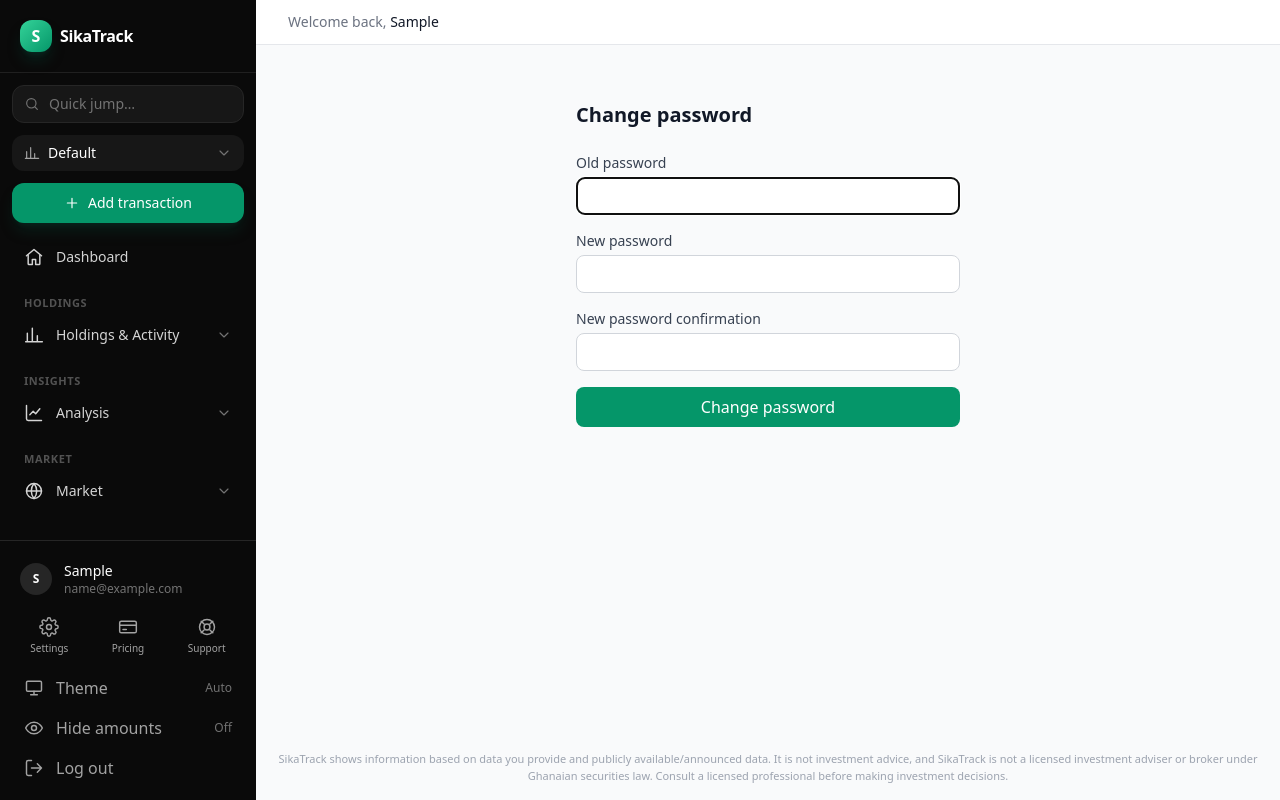
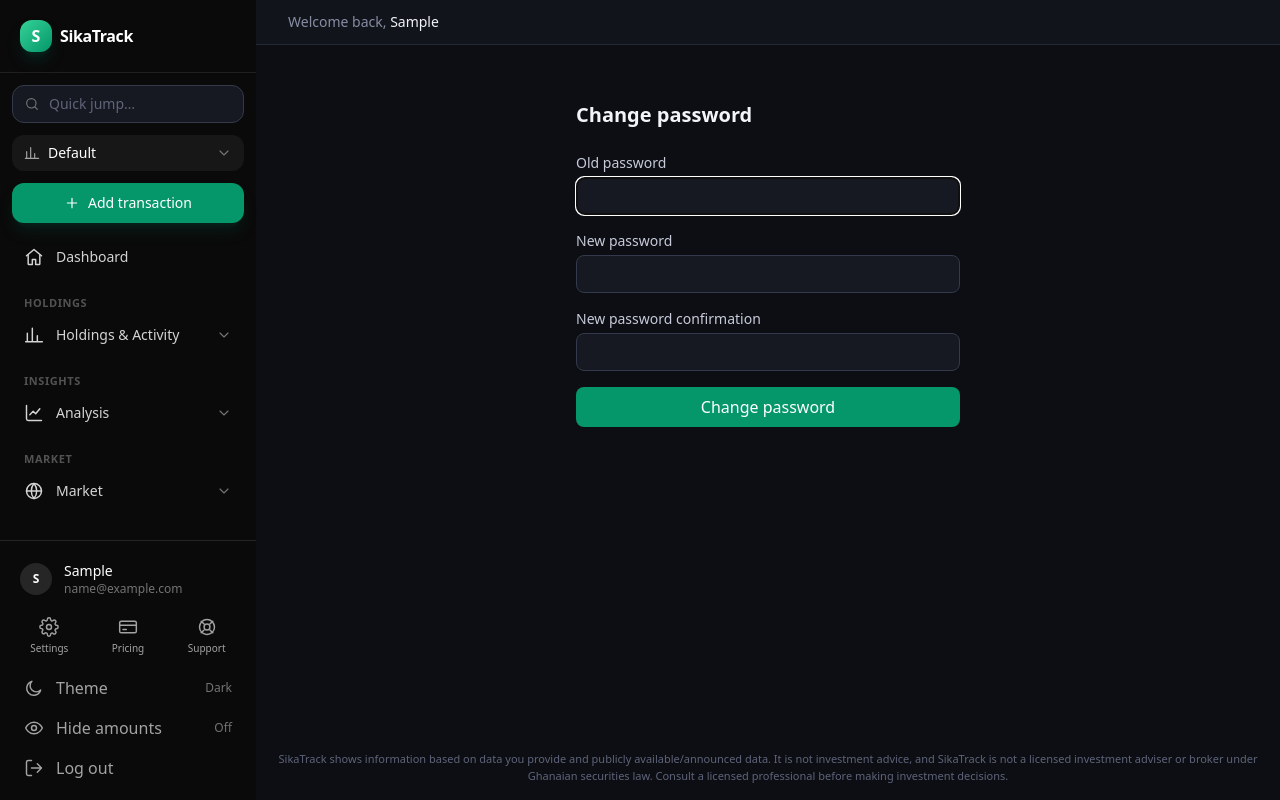
Before and after one commit to oppongntiamoah/asa, a Django app: page /accounts/password-change/ in a window 1280 px wide. Run offline with Django 5.2, Linux system fonts and the light colour scheme; the visitor is signed in with stand-in values (Sample User, id 1); data comes from the database, SQL or seed files in the repository; data that the repository does not hold is empty; some libraries are stand-ins or nearby versions.

Commit message:
Redesign the UI as a dark modern SaaS theme, on by default
Rebuild the light/dark override system with a richer navy-black palette
(elevation surfaces, brightened accent text, tuned borders/hovers) instead
of the old flat-gray one, and make dark the default theme for new
visitors — the toggle still lets anyone switch to light. Also wire up
Tailwind's class-based dark mode (tailwind.config.darkMode = "class"),
which the Play CDN doesn't do by default, so a few `dark:` variant classes
that were already in a couple of templates actually take effect now.

Covered the full utility vocabulary used across templates (backgrounds,
borders, text, hover states, including opacity-modified classes like
bg-emerald-50/40) so the whole app gets a consistent look, not just the
dashboard. Fixed a couple of dark-mode-specific issues found along the
way: the statement upload dropzone's hover tint had unreadable contrast
in dark mode, and price charts showed the Lightweight Charts library's
light-colored attribution badge awkwardly against a dark chart background.

```diff
--- a/backend/static/js/price_chart.js
+++ b/backend/static/js/price_chart.js
@@ -19,7 +19,7 @@
 
     function chartColors() {
         return isDark()
-            ? { bg: "transparent", text: "#9a9a9a", grid: "#262626", border: "#3a3a3a" }
+            ? { bg: "transparent", text: "#868da3", grid: "#1c1f2a", border: "#333a4b" }
             : { bg: "transparent", text: "#6b7280", grid: "#f3f4f6", border: "#e5e7eb" };
     }
 
@@ -39,7 +39,7 @@
         container.style.position = "relative";
 
         var chart = LightweightCharts.createChart(container, {
-            layout: { background: { color: colors.bg }, textColor: colors.text },
+            layout: { background: { color: colors.bg }, textColor: colors.text, attributionLogo: false },
             grid: {
                 vertLines: { color: colors.grid },
                 horzLines: { color: colors.grid },
--- a/backend/templates/base.html
+++ b/backend/templates/base.html
@@ -23,6 +23,14 @@
     {% endif %}
     {# Tailwind Play CDN for MVP speed — swap for a compiled build (tailwindcss-cli) before production so pages aren't shipping the JIT compiler to every visitor. #}
     <script src="https://cdn.tailwindcss.com"></script>
+    <script>
+        // Class-based (not media-query) dark mode, so the manual light/
+        // dark/system toggle below actually controls native `dark:` utility
+        // classes — without this, Play CDN defaults to following
+        // prefers-color-scheme only, and a handful of `dark:` classes
+        // already in a few templates were silently inert.
+        if (window.tailwind) { tailwind.config = { darkMode: "class" }; }
+    </script>
     <script src="https://unpkg.com/htmx.org@1.9.12" defer></script>
     <script src="https://unpkg.com/alpinejs@3.14.1/dist/cdn.min.js" defer></script>
     {% block extra_head %}{% endblock %}
@@ -34,47 +42,91 @@
         // with privacy mode on. Kept in sync with the Alpine store below,
         // which handles the toggle buttons after the page has loaded.
         (function () {
-            var theme = localStorage.getItem("sikatrack-theme") || "system";
+            var theme = localStorage.getItem("sikatrack-theme") || "dark";
             var dark = theme === "dark" || (theme === "system" && window.matchMedia("(prefers-color-scheme: dark)").matches);
             document.documentElement.classList.toggle("dark", dark);
             document.documentElement.classList.toggle("privacy-mode", localStorage.getItem("sikatrack-privacy") === "1");
         })();
     </script>
     <style>
-        /* Dark theme — either "system" (follows prefers-color-scheme) or an
-           explicit manual choice, both funneled into the same `.dark` class
-           on <html> so there's one set of override rules regardless of which
-           picked it. Existing templates consistently use a small vocabulary
-           of Tailwind utilities (bg-white, border-gray-200, text-gray-500,
-           etc.), so this block remaps that vocabulary instead of hand-editing
-           every template — a pragmatic tradeoff of the Play-CDN setup; a
-           compiled Tailwind build with real `dark:` variants would be the
-           cleaner long-term version. */
-        .dark, .dark body { background-color: #0a0a0a; }
-        .dark body { color: #e5e5e5; }
-        .dark .bg-white { background-color: #141414 !important; }
-        .dark .bg-gray-50 { background-color: #0a0a0a !important; }
-        .dark .bg-gray-100 { background-color: #1f1f1f !important; }
-        .dark .border-gray-100 { border-color: #262626 !important; }
-        .dark .border-gray-200 { border-color: #2b2b2b !important; }
-        .dark .border-gray-300 { border-color: #3a3a3a !important; }
-        .dark .divide-gray-100 > :not([hidden]) ~ :not([hidden]) { border-color: #262626 !important; }
-        .dark .text-gray-900 { color: #f5f5f5 !important; }
-        .dark .text-gray-700 { color: #d4d4d4 !important; }
-        .dark .text-gray-600 { color: #b5b5b5 !important; }
-        .dark .text-gray-500 { color: #9a9a9a !important; }
-        .dark .text-gray-400 { color: #6b6b6b !important; }
+        /* Dark theme — the app's default look now, either "system" (follows
+           prefers-color-scheme) or an explicit manual choice, both funneled
+           into the same `.dark` class on <html> so there's one set of
+           override rules regardless of which picked it. Existing templates
+           consistently use a small vocabulary of Tailwind utilities
+           (bg-white, border-gray-200, text-gray-500, etc.), so this block
+           remaps that vocabulary instead of hand-editing every template — a
+           pragmatic tradeoff of the Play-CDN setup; a compiled Tailwind
+           build with real `dark:` variants would be the cleaner long-term
+           version. Palette is a cool navy-black (not pure gray) to match a
+           modern SaaS dashboard feel, with a slate scale for text instead of
+           flat grays. */
+        .dark, .dark body { background-color: #090a10; }
+        .dark body { color: #e7e9f0; }
+        .dark .bg-white { background-color: #12141c !important; }
+        .dark .bg-gray-50 { background-color: #0d0e14 !important; }
+        .dark .bg-gray-100 { background-color: #1a1d28 !important; }
+        .dark .bg-gray-200 { background-color: #232735 !important; }
+        .dark .bg-gray-700 { background-color: #232735 !important; }
+        .dark .bg-gray-800 { background-color: #171922 !important; }
+        .dark .bg-gray-900 { background-color: #12141c !important; }
+        .dark .border-gray-100 { border-color: #1c1f2a !important; }
+        .dark .border-gray-200 { border-color: #242938 !important; }
+        .dark .border-gray-300 { border-color: #333a4b !important; }
+        .dark .border-gray-700 { border-color: #333a4b !important; }
+        .dark .divide-gray-100 > :not([hidden]) ~ :not([hidden]) { border-color: #1c1f2a !important; }
+        .dark .divide-gray-200 > :not([hidden]) ~ :not([hidden]) { border-color: #242938 !important; }
+        .dark .text-gray-900 { color: #f2f4f8 !important; }
+        .dark .text-gray-800 { color: #e2e5ee !important; }
+        .dark .text-gray-700 { color: #c7cbd9 !important; }
+        .dark .text-gray-600 { color: #a7adbe !important; }
+        .dark .text-gray-500 { color: #868da3 !important; }
+        .dark .text-gray-400 { color: #5e6479 !important; }
+        .dark .text-gray-300 { color: #454b5f !important; }
+        .dark .hover\:bg-gray-50:hover { background-color: #171a24 !important; }
+        .dark .hover\:bg-gray-100:hover { background-color: #1e2230 !important; }
+        .dark .hover\:bg-gray-800:hover { background-color: #1e2230 !important; }
+        .dark .hover\:text-gray-900:hover { color: #f2f4f8 !important; }
+        .dark .hover\:text-gray-700:hover { color: #c7cbd9 !important; }
         .dark input, .dark select, .dark textarea {
-            background-color: #171717 !important;
-            color: #f5f5f5 !important;
-            border-color: #3a3a3a !important;
+            background-color: #171922 !important;
+            color: #f2f4f8 !important;
+            border-color: #333a4b !important;
         }
-        .dark input::placeholder { color: #6b6b6b !important; }
-        .dark .bg-emerald-50 { background-color: rgba(16,185,129,0.12) !important; }
-        .dark .bg-red-50 { background-color: rgba(239,68,68,0.12) !important; }
-        .dark .bg-amber-50 { background-color: rgba(245,158,11,0.12) !important; }
-        .dark .bg-purple-50 { background-color: rgba(168,85,247,0.12) !important; }
-        .dark .bg-blue-50 { background-color: rgba(59,130,246,0.12) !important; }
+        .dark input::placeholder { color: #5e6479 !important; }
+        .dark .bg-emerald-50 { background-color: rgba(16,185,129,0.14) !important; }
+        .dark .bg-red-50 { background-color: rgba(239,68,68,0.14) !important; }
+        .dark .bg-amber-50 { background-color: rgba(245,158,11,0.14) !important; }
+        .dark .bg-purple-50 { background-color: rgba(168,85,247,0.14) !important; }
+        .dark .bg-blue-50 { background-color: rgba(59,130,246,0.14) !important; }
+        .dark .hover\:bg-emerald-50:hover { background-color: rgba(16,185,129,0.2) !important; }
+        .dark .hover\:bg-emerald-50\/40:hover { background-color: rgba(16,185,129,0.14) !important; }
+        .dark .hover\:bg-red-50:hover { background-color: rgba(239,68,68,0.2) !important; }
+        /* Saturated text colors (emerald-700/800, red-700, amber-700/800,
+           purple-700) are tuned for a light background and go near-invisible
+           on a dark one — brighten them, but leave the vivid brand actions
+           (bg-emerald-600, bg-red-600, etc.) alone since those already have
+           enough contrast on dark. */
+        .dark .text-emerald-700 { color: #34d399 !important; }
+        .dark .text-emerald-800 { color: #6ee7b7 !important; }
+        .dark .text-red-600 { color: #f87171 !important; }
+        .dark .text-red-700 { color: #fca5a5 !important; }
+        .dark .text-amber-600 { color: #fbbf24 !important; }
+        .dark .text-amber-700 { color: #fcd34d !important; }
+        .dark .text-amber-800 { color: #fde68a !important; }
+        .dark .text-purple-700 { color: #c4b5fd !important; }
+        .dark .hover\:text-emerald-700:hover { color: #34d399 !important; }
+        .dark .hover\:text-red-700:hover { color: #fca5a5 !important; }
+        .dark .border-emerald-200 { border-color: rgba(16,185,129,0.35) !important; }
+        .dark .border-emerald-300 { border-color: rgba(16,185,129,0.45) !important; }
+        .dark .border-emerald-400 { border-color: rgba(16,185,129,0.55) !important; }
+        .dark .border-amber-200 { border-color: rgba(245,158,11,0.35) !important; }
+        .dark .border-amber-300 { border-color: rgba(245,158,11,0.45) !important; }
+        .dark .border-amber-400 { border-color: rgba(245,158,11,0.55) !important; }
+        .dark .border-red-200 { border-color: rgba(239,68,68,0.35) !important; }
+        .dark .hover\:border-emerald-300:hover { border-color: rgba(16,185,129,0.5) !important; }
+        .dark .hover\:border-emerald-400:hover { border-color: rgba(16,185,129,0.6) !important; }
+        .dark .to-gray-100 { --tw-gradient-to: #1a1d28 !important; }
         [x-cloak] { display: none !important; }
 
         /* Privacy mode: masks money amounts everywhere at once via a single
@@ -117,10 +169,10 @@
     x-data="{ menuOpen: false, analysisOpen: false }"
     x-init="
         Alpine.store('ui', {
-            theme: localStorage.getItem('sikatrack-theme') || 'system',
+            theme: localStorage.getItem('sikatrack-theme') || 'dark',
             privacy: localStorage.getItem('sikatrack-privacy') === '1',
             cycleTheme() {
-                this.theme = this.theme === 'system' ? 'light' : this.theme === 'light' ? 'dark' : 'system';
+                this.theme = this.theme === 'dark' ? 'light' : this.theme === 'light' ? 'system' : 'dark';
                 localStorage.setItem('sikatrack-theme', this.theme);
                 var dark = this.theme === 'dark' || (this.theme === 'system' && window.matchMedia('(prefers-color-scheme: dark)').matches);
                 document.documentElement.classList.toggle('dark', dark);
@@ -336,7 +388,7 @@
                         <span x-show="$store.ui.theme === 'system'" x-cloak>{% icon "auto" "w-5 h-5" %}</span>
                         Theme
                     </span>
-                    <span class="text-xs text-neutral-500" x-text="$store.ui.theme === 'system' ? 'Auto' : $store.ui.theme === 'dark' ? 'Dark' : 'Light'">Auto</span>
+                    <span class="text-xs text-neutral-500" x-text="$store.ui.theme === 'system' ? 'Auto' : $store.ui.theme === 'dark' ? 'Dark' : 'Light'">Dark</span>
                 </button>
                 <button @click="$store.ui.togglePrivacy()" class="w-full flex items-center justify-between gap-3 px-3 py-2 rounded-lg text-neutral-400 hover:bg-neutral-900 hover:text-white">
                     <span class="flex items-center gap-3">
@@ -493,7 +545,7 @@
                 <div class="border-t border-gray-100 mt-3 pt-3">
                     <button @click="$store.ui.cycleTheme()" class="w-full flex items-center justify-between gap-3 py-2 text-sm text-gray-700">
                         <span class="flex items-center gap-3">{% icon "auto" "w-4 h-4" %}Theme</span>
-                        <span class="text-xs text-gray-400" x-text="$store.ui.theme === 'system' ? 'Auto' : $store.ui.theme === 'dark' ? 'Dark' : 'Light'">Auto</span>
+                        <span class="text-xs text-gray-400" x-text="$store.ui.theme === 'system' ? 'Auto' : $store.ui.theme === 'dark' ? 'Dark' : 'Light'">Dark</span>
                     </button>
                     <button @click="$store.ui.togglePrivacy()" class="w-full flex items-center justify-between gap-3 py-2 text-sm text-gray-700">
                         <span class="flex items-center gap-3">{% icon "eye" "w-4 h-4" %}Hide amounts</span>
```
